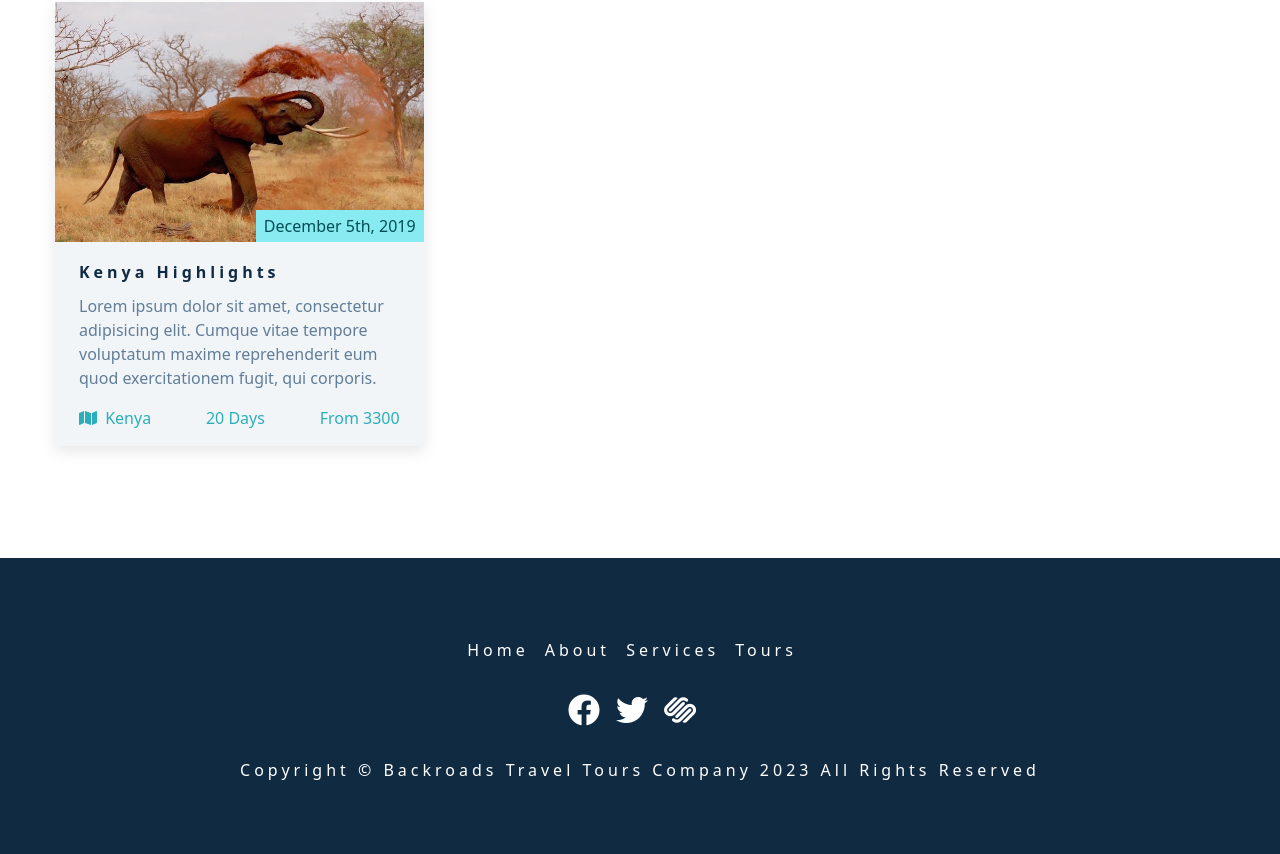
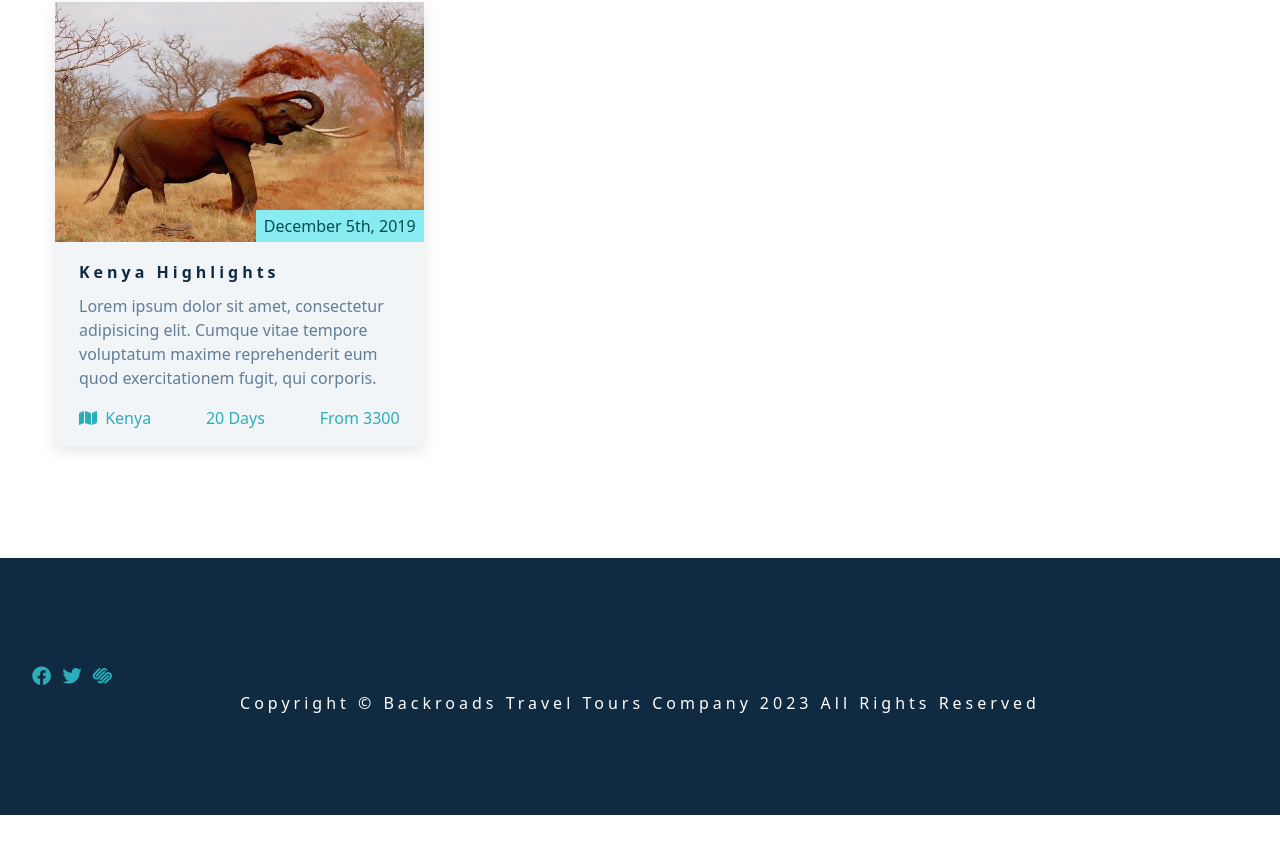
Before and after one commit to tiagomorgado/backroads-app, a React (Create React App) app: page / in a window 1280 px wide. Shown: the part 2561-3415 px from the top of the page. After the commit the page ends 3376 px from the top, so only its background shows below. Built offline with nearby package versions, Linux system fonts and the light colour scheme; the HTML template or start-up script is replaced by a standard one.

Commit message:
Updated footer comp

```diff
--- a/src/components/Footer.jsx
+++ b/src/components/Footer.jsx
@@ -1,35 +1,11 @@
-import { pageLinks, socialLinks } from "../data"
+import MenuItems from "./MenuItems"
+import SocialLinks from "./SocialLinks"
 
 const Footer = () => {
   return (
     <footer className="section footer">
-      <ul className="footer-links">
-        {
-          pageLinks.map((link) => {
-            const {id, href, text} = link
-            return(
-              <li key={id}>
-                <a href={href} className="footer-link">{text}</a>
-              </li>
-            )
-          })
-        }
-      </ul>
-
-      <ul className="footer-icons">
-        {
-          socialLinks.map((link) => {
-            const {id, href, icon} = link
-            return (
-              <li key={id}>
-              <a href={href} target="_blank" className="footer-icon" rel="noreferrer">
-                <i className={icon}></i></a>
-            </li>
-            )
-          })
-        }
-      </ul>
-
+      <MenuItems/>
+      <SocialLinks/>
       <p className="copyright">
         copyright &copy; Backroads travel tours company
         <span id="date">{new Date().getFullYear()}</span> all rights reserved
```
